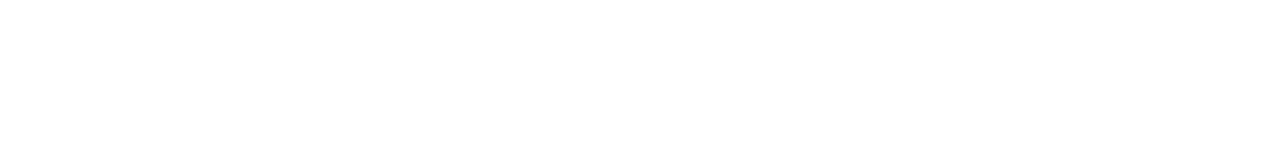
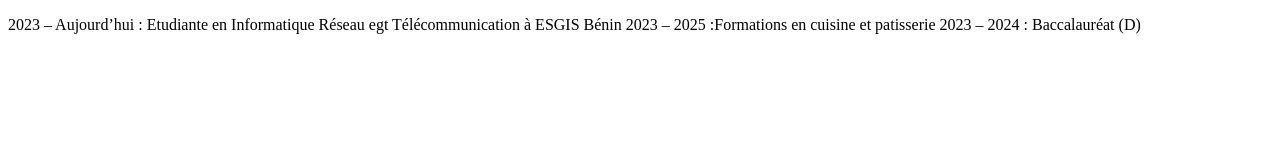
Before and after one commit to uriellekouhogbe-dotcom/git-mon-cv, a plain HTML site: page index.html in a window 1280 px wide. Drawn offline with Linux system fonts and the light colour scheme.

Commit message:
mise en place de la section formations

```diff
--- a/index.html
+++ b/index.html
@@ -3,23 +3,16 @@
 <head>
     <meta charset="UTF-8">
     <meta name="viewport" content="width=device-width, initial-scale=1.0">
-    <title>Bienvenue sur mon CV</title>
+    <title>Bienvenue sur mon Cv</title>
 </head>
 <body>
-    <section class="Description">
+        <section class="Formations">
+        <p>
+            2023 – Aujourd’hui : Etudiante en Informatique Réseau egt Télécommunication à ESGIS Bénin
+            2023 – 2025 :Formations en cuisine et patisserie
+            2023 – 2024 : Baccalauréat (D)
 
+        </p>
     </section>
-    <section class="Formations">
-
-    </section>
-    <section class="Expériences">
-
-    </section>
-    <section class="Compétnces">
-
-    </section>
-
-
-
 </body>
 </html>
```
